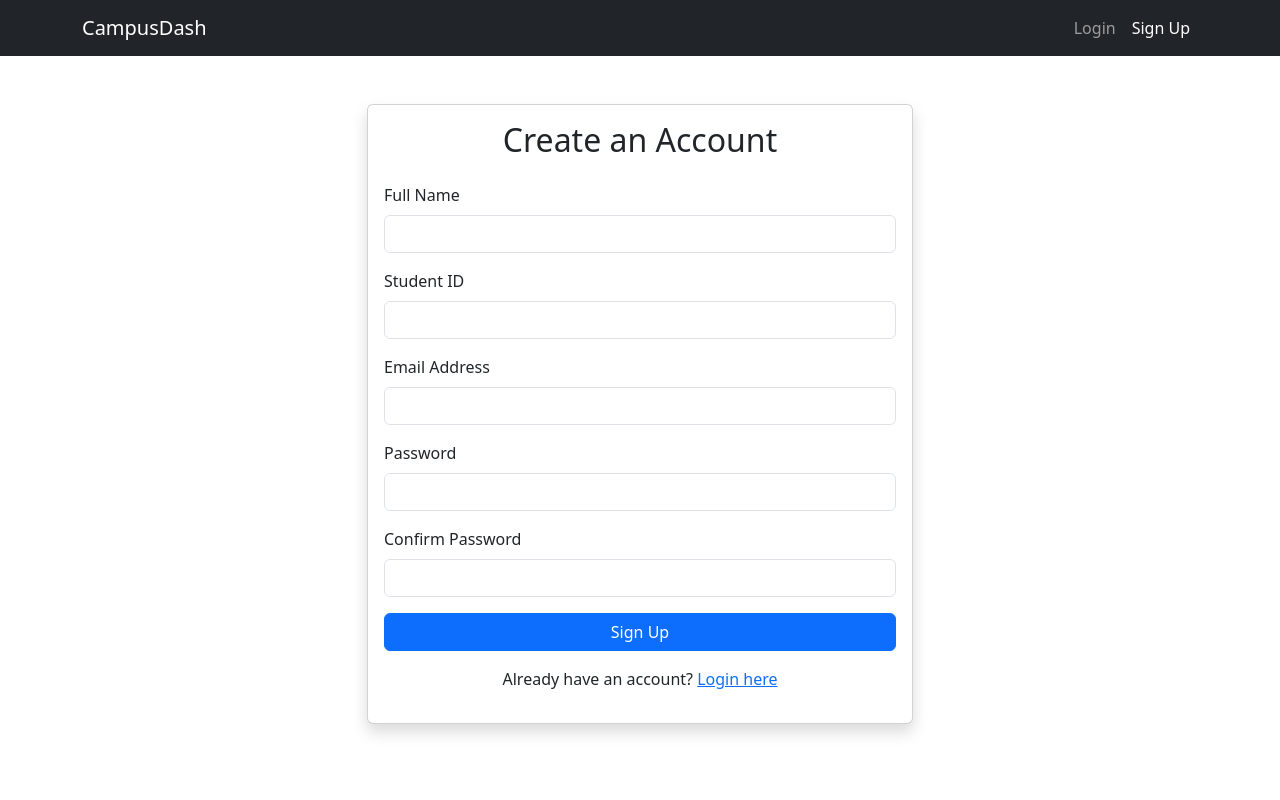
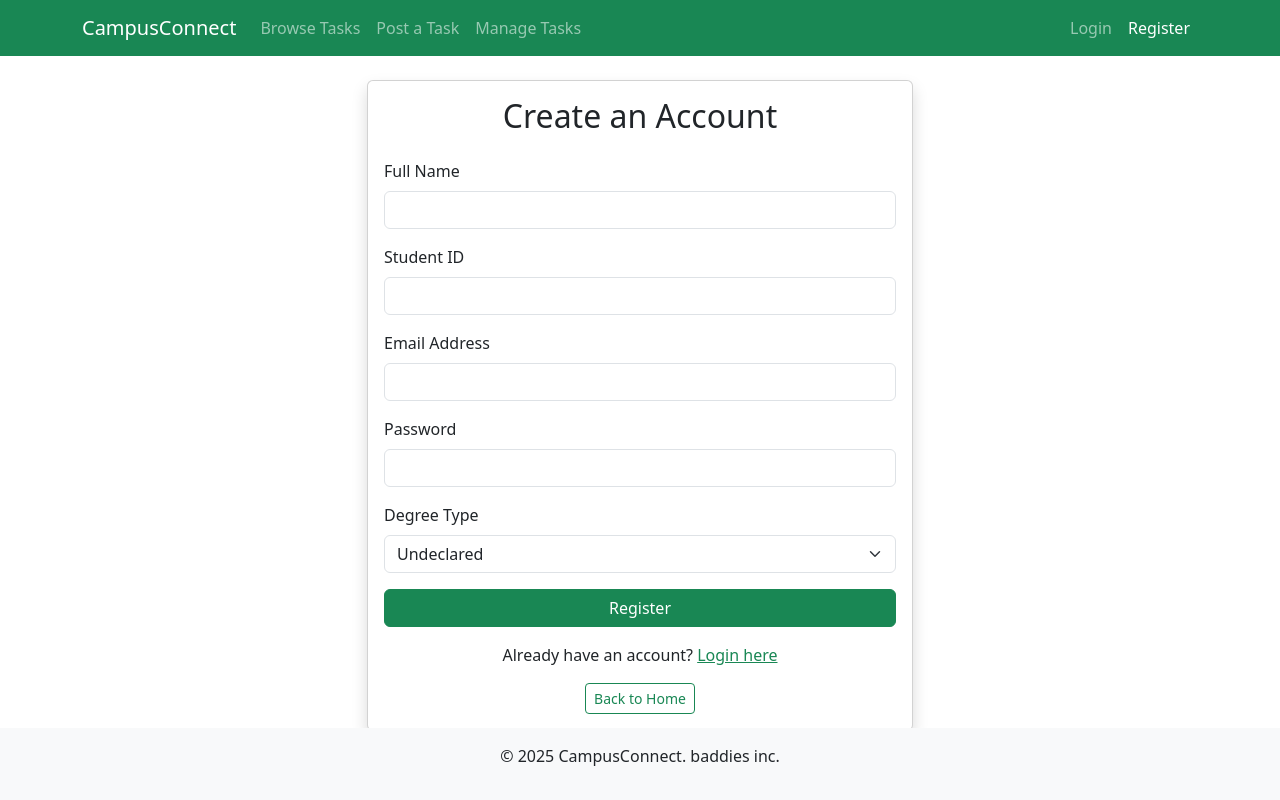
Before and after one commit to kuznimyk/mixed-baddies_fixed, a Flask app: page /signup in a window 1280 px wide. Run offline with Flask 3, Linux system fonts and the light colour scheme; some libraries are stand-ins or nearby versions.

Commit message:
changed login and signup page style to the index.html style

```diff
--- a/templates/signup.html
+++ b/templates/signup.html
@@ -3,30 +3,31 @@
 <head>
     <meta charset="UTF-8">
     <meta name="viewport" content="width=device-width, initial-scale=1.0">
-    <title>CampusGig - Sign Up</title>
-    <link href="https://cdn.jsdelivr.net/npm/bootstrap@5.3.0-alpha1/dist/css/bootstrap.min.css" rel="stylesheet">
+    <title>CampusConnect - Register</title>
+    <link href="https://cdn.jsdelivr.net/npm/bootstrap@5.3.0/dist/css/bootstrap.min.css" rel="stylesheet">
 </head>
 <body>
-    <nav class="navbar navbar-expand-lg navbar-dark bg-dark">
+    <nav class="navbar navbar-expand-lg navbar-dark bg-success">
         <div class="container">
-            <a class="navbar-brand" href="/">CampusDash</a>
+            <a class="navbar-brand" href="/">CampusConnect</a>
             <button class="navbar-toggler" type="button" data-bs-toggle="collapse" data-bs-target="#navbarNav">
                 <span class="navbar-toggler-icon"></span>
             </button>
             <div class="collapse navbar-collapse" id="navbarNav">
-                <ul class="navbar-nav ms-auto">
-                    <li class="nav-item">
-                        <a class="nav-link" href="/login">Login</a>
-                    </li>
-                    <li class="nav-item">
-                        <a class="nav-link active" href="/signup">Sign Up</a>
-                    </li>
+                <ul class="navbar-nav me-auto">
+                    <li class="nav-item"><a class="nav-link" href="/#tasks">Browse Tasks</a></li>
+                    <li class="nav-item"><a class="nav-link" href="/#post">Post a Task</a></li>
+                    <li class="nav-item"><a class="nav-link" href="/#mytasks">Manage Tasks</a></li>
                 </ul>
+                <div class="navbar-nav">
+                    <a class="nav-link" href="/login">Login</a>
+                    <a class="nav-link active" href="/signup">Register</a>
+                </div>
             </div>
         </div>
     </nav>
 
-    <div class="container mt-5">
+    <div class="container mt-4">
         {% with messages = get_flashed_messages() %}
             {% if messages %}
                 {% for message in messages %}
@@ -43,7 +44,7 @@
                 <div class="card shadow">
                     <div class="card-body">
                         <h2 class="text-center mb-4">Create an Account</h2>
-                        <form action="/process_signup" method="POST" onsubmit="return validatePasswords()">
+                        <form action="/process_signup" method="POST">
                             <div class="mb-3">
                                 <label for="name" class="form-label">Full Name</label>
                                 <input type="text" class="form-control" id="name" name="name" required>
@@ -61,18 +62,24 @@
                                 <input type="password" class="form-control" id="password" name="password" required>
                             </div>
                             <div class="mb-3">
-                                <label for="confirm_password" class="form-label">Confirm Password</label>
-                                <input type="password" class="form-control" id="confirm_password" name="confirm_password" required>
-                                <div id="password-error" class="text-danger mt-1" style="display: none;">
-                                    Passwords do not match.
-                                </div>
+                                <label for="degree_type" class="form-label">Degree Type</label>
+                                <select class="form-select" id="degree_type" name="degree_type">
+                                    <option value="Undeclared">Undeclared</option>
+                                    <option value="Associate">Associate</option>
+                                    <option value="Bachelor">Bachelor</option>
+                                    <option value="Master">Master</option>
+                                    <option value="Doctorate">Doctorate</option>
+                                </select>
                             </div>
                             <div class="d-grid">
-                                <button type="submit" class="btn btn-primary">Sign Up</button>
+                                <button type="submit" class="btn btn-success">Register</button>
                             </div>
                         </form>
                         <div class="text-center mt-3">
-                            <p>Already have an account? <a href="/login">Login here</a></p>
+                            <p>Already have an account? <a href="/login" class="text-success">Login here</a></p>
+                        </div>
+                        <div class="text-center mt-2">
+                            <a href="/" class="btn btn-outline-success btn-sm">Back to Home</a>
                         </div>
                     </div>
                 </div>
@@ -80,22 +87,12 @@
         </div>
     </div>
 
-    <script src="https://cdn.jsdelivr.net/npm/bootstrap@5.3.0-alpha1/dist/js/bootstrap.bundle.min.js"></script>
+    <footer class="bg-light mt-5 py-3 fixed-bottom">
+        <div class="container text-center">
+            <p>&copy; 2025 CampusConnect. baddies inc.</p>
+        </div>
+    </footer>
 
-    <script>
-        function validatePasswords() {
-            var password = document.getElementById("password").value;
-            var confirmPassword = document.getElementById("confirm_password").value;
-            var errorDiv = document.getElementById("password-error");
-
-            if (password !== confirmPassword) {
-                errorDiv.style.display = "block";
-                return false; // Prevent form submission
-            } else {
-                errorDiv.style.display = "none";
-                return true;
-            }
-        }
-    </script>
+    <script src="https://cdn.jsdelivr.net/npm/bootstrap@5.3.0/dist/js/bootstrap.bundle.min.js"></script>
 </body>
 </html>
```
Also changed, not shown: templates/login.html (+25 -15 lines).
